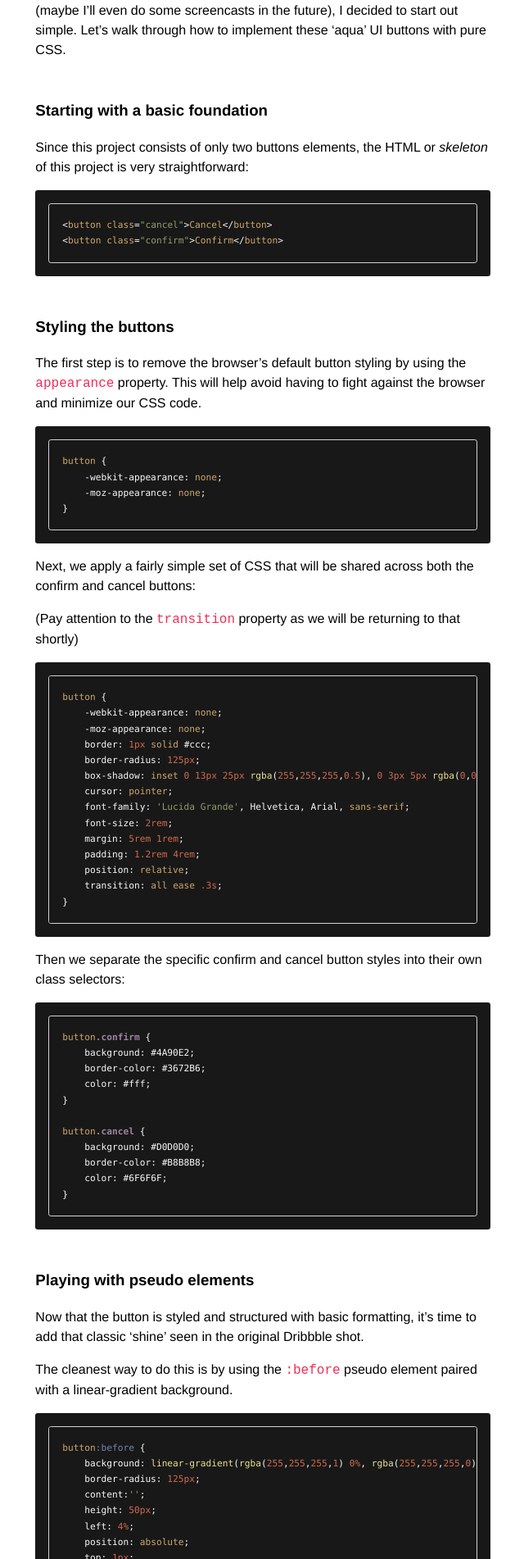
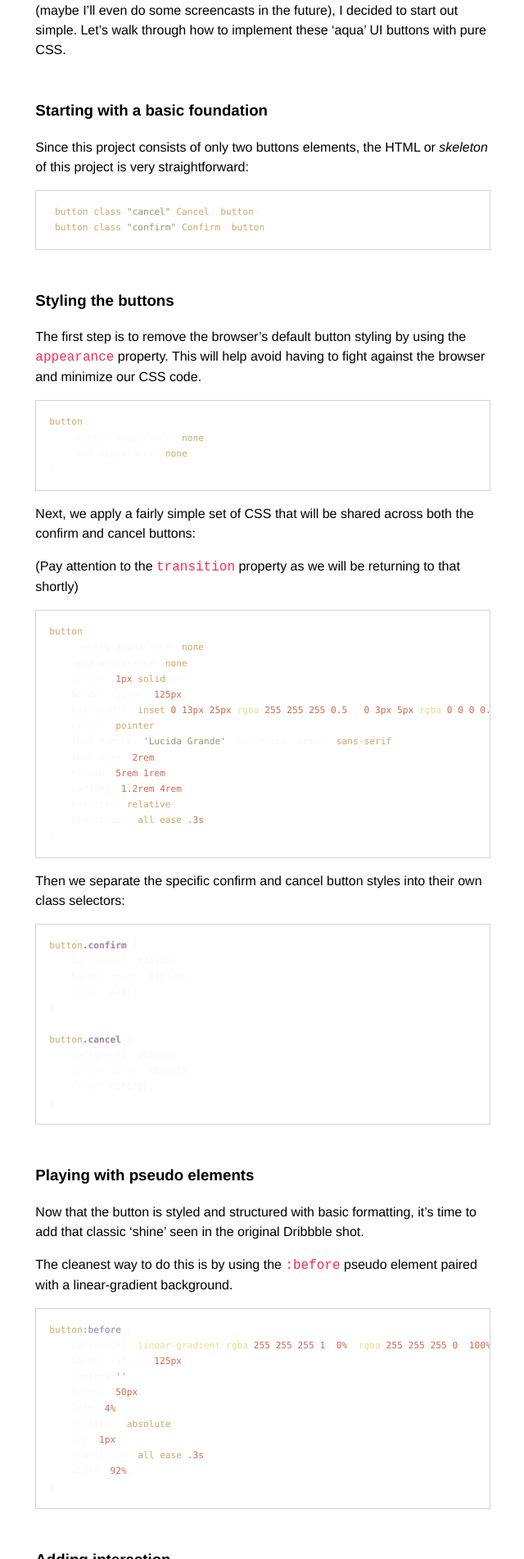
Before and after one commit to mralexhay/mralexhay.github.io, a Jekyll site: the page built from _posts/2016-05-28-aqua-ui-buttons.md, in a window 1280 px wide. Shown: the part 1247-3149 px from the top of the page at 82% size, without its empty margins (319-959 px from the left). Built offline with Jekyll 4.4.1, drawn with Linux system fonts in a browser that asks for light colours; some web fonts are replaced; comment, search, counter and statistics services are not loaded.

Commit message:
Update _syntax.scss

```diff
--- a/_sass/_syntax.scss
+++ b/_sass/_syntax.scss
@@ -1,4 +1,4 @@
-.highlight { background: #181818; padding: 16px; overflow: auto; line-height: 1.2; border-radius: 0.2em }
+.highlight { line-height: 1.2 }
 .highlight pre { margin: 0}
 .highlight code { color: #F8F8F8; font-family: "Source Code Pro", Menlo, monospace; font-size: 70% }
 .highlight .hll { background-color: #ffffcc }
```
